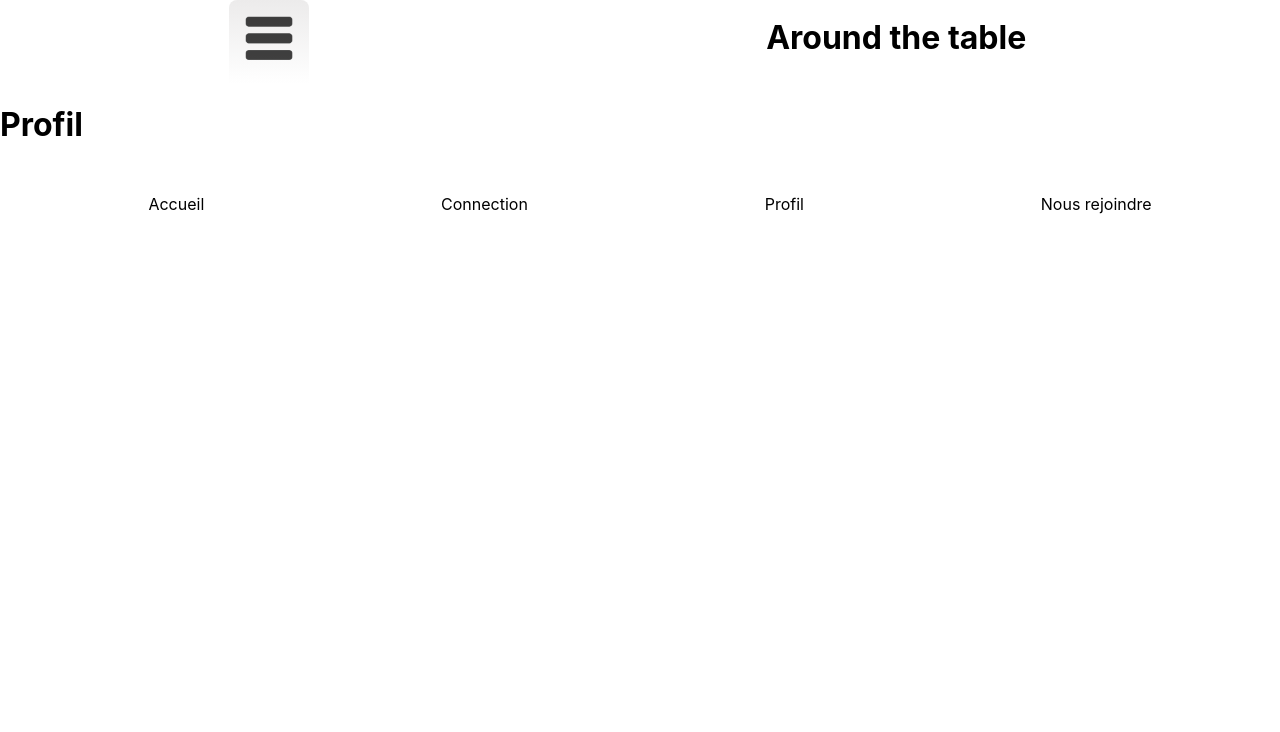
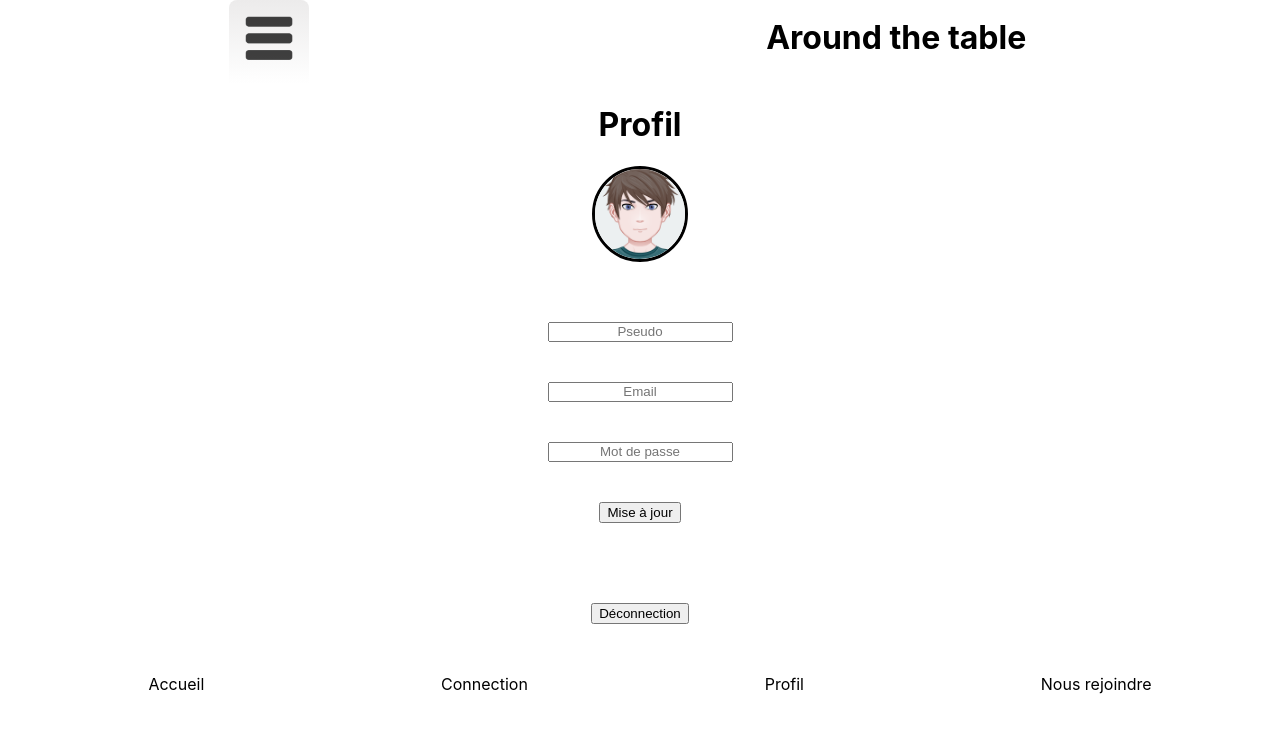
Before and after one commit to FabienBataille/around-the-table, a React (Create React App) app: page / in a window 1280 px wide. Shown: the top 732 px of the page. Built offline with nearby package versions, Linux system fonts and the light colour scheme.

Commit message:
mise en page profil

```diff
--- a/src/App.jsx
+++ b/src/App.jsx
@@ -1,6 +1,6 @@
 import Header from './components/Header';
 import Footer from './components/Footer';
-import Profil from './components/Profil';
+import Profil from './components/Profile';
 
 function App() {
   return (
--- a/src/components/Profil.jsx
+++ /dev/null
@@ -1,9 +0,0 @@
-function Profil() {
-  return (
-    <div className="Profil">
-      <h1 className="titre">Profil</h1>
-    </div>
-  );
-}
-
-export default Profil;
--- /dev/null
+++ b/src/components/Profile.jsx
@@ -0,0 +1,41 @@
+import './profile.css';
+import avatarChoisi from '../images/avatar_1.png';
+
+function Profile() {
+  return (
+    <div className="Profile">
+      <h1 className="titre">Profil</h1>
+      <div className="avatar">
+        <img src={avatarChoisi} alt="avatarChoisi" className="avatarChoisi" />
+      </div>
+      <form className="pseudoContainer">
+        <label htmlFor="pseudo" className="pseudo">
+          <input type="text" name="pseudo" id="pseudo" placeholder="Pseudo" />
+        </label>
+      </form>
+      <form className="emailContainer">
+        <label htmlFor="email" className="email">
+          <input type="email" name="email" id="email" placeholder="Email" />
+        </label>
+      </form>
+      <form className="passwordContainer">
+        <label htmlFor="password" className="password">
+          <input
+            type="password"
+            name="password"
+            id="password"
+            placeholder="Mot de passe"
+          />
+        </label>
+      </form>
+      <form className="mise-a-jour">
+        <button type="submit">Mise à jour</button>
+      </form>
+      <form className="deconnection">
+        <button type="submit">Déconnection</button>
+      </form>
+    </div>
+  );
+}
+
+export default Profile;
--- /dev/null
+++ b/src/components/profile.css
@@ -0,0 +1,55 @@
+.titre{
+  text-align: center;
+}
+
+.avatar{
+  display: flex;
+  justify-content: center;
+}
+.avatarChoisi {
+  width: 90px;
+  border-radius: 50%;
+  border: solid;
+}
+
+.pseudo {
+  display: flex;
+  justify-content: center;
+  height: 20px;
+  margin: 60px 50px 40px 50px;
+}
+
+.email {
+  display: flex;
+  justify-content: center;
+  height: 20px;
+  margin: 40px 50px 40px 50px;
+}
+
+.password {
+  display: flex;
+  justify-content: center;
+  height: 20px;
+  margin: 40px 50px 40px 50px;
+}
+
+.soumettre {
+  text-align: center;
+  margin-top: 80px;
+  margin-bottom: 100px;
+}
+
+input{
+  text-align: center;
+}
+
+.mise-a-jour{
+  display: flex;
+  justify-content: center;
+}
+
+.deconnection{
+  display: flex;
+  justify-content: center;
+  margin-top: 80px;
+}
```
Also changed, not shown: src/components/profil.css (deleted).
